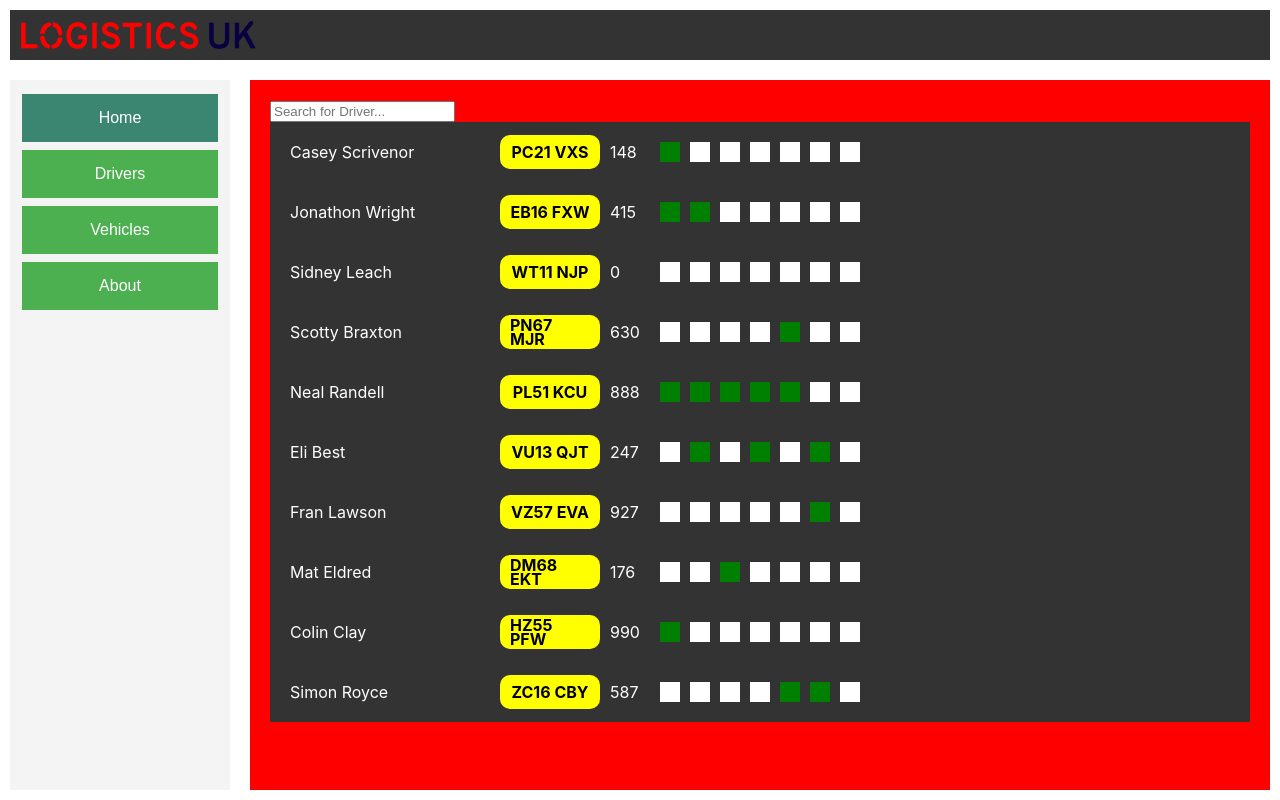
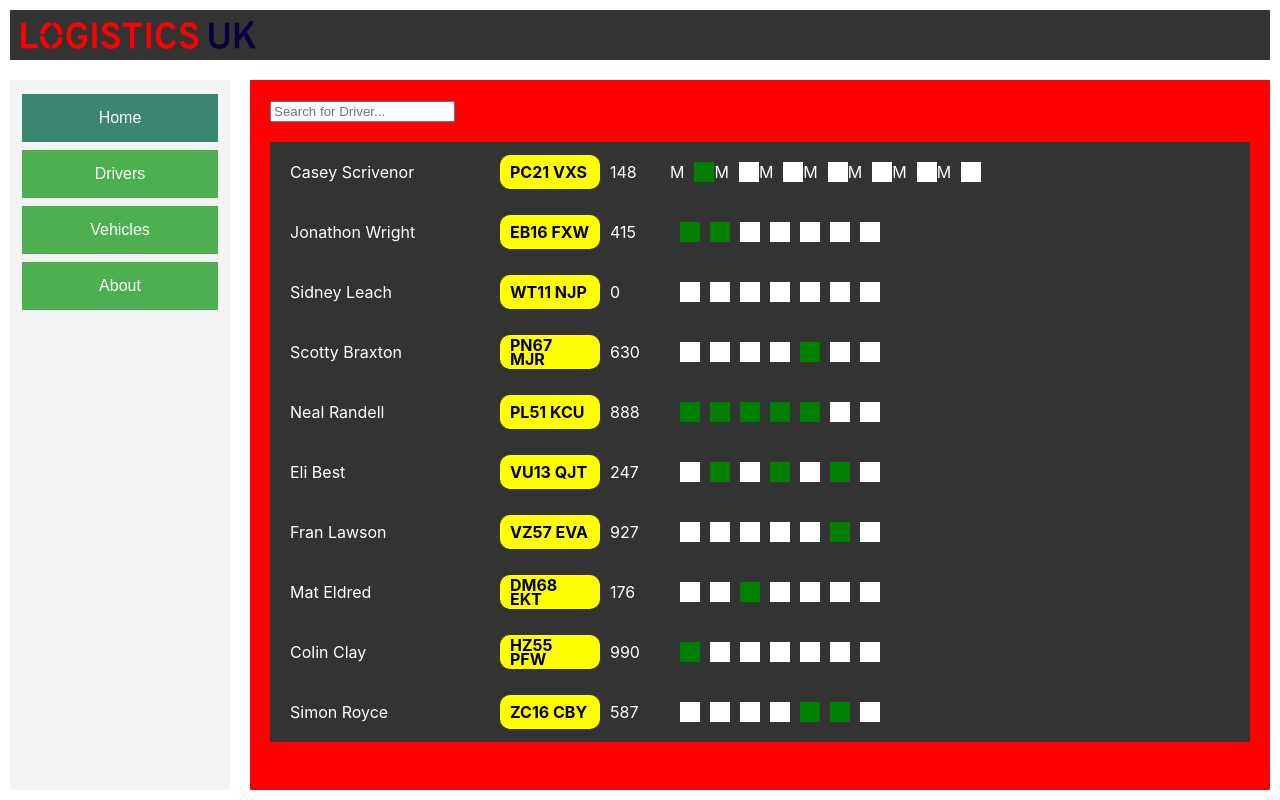
Before and after one commit to devon-rodriguez-davies/logistics-fullstack, a React (Create React App) app: page / in a window 1280 px wide. Built offline with nearby package versions, Linux system fonts and the light colour scheme.

Commit message:
Committing stuff and going to do the weekly shop. brb.

```diff
--- a/src/Components/MainSection.jsx
+++ b/src/Components/MainSection.jsx
@@ -5,14 +5,14 @@ import Row from './Row';
 
 const SearchBox = () => {
     return (
-        <input type="text" placeholder="Search for Driver..." />
+        <input className="searchbox" type="text" placeholder="Search for Driver..." />
     );
 };
 
 const Table = () => {
     return (
         <>
-            {Drivers.data.map((driver, index) => (<Row key={index} driver={driver} />))}
+            {Drivers.data.map((driver, index) => (<Row key={index} driver={driver} firstRow={index===0}/>))}
         </>
     );
 };
--- a/src/Components/Row.jsx
+++ b/src/Components/Row.jsx
@@ -2,7 +2,7 @@ import React, { useState } from 'react';
 import './Styles/Row.css';
 import { sum } from '../Utils';
 
-const Row = ({driver}) => {
+const Row = ({firstRow, driver}) => {
     // Assuming everyoe has a forename and surname. Hopefully Cher doesn't become a driver.
     const formattedName = driver.forename + " " + driver.surname;
 
@@ -30,10 +30,13 @@ const Row = ({driver}) => {
             <div className="text-component registration">{formattedRegistration}</div>
             <div className="text-component minutes">{duration}</div>
             {Array.from({ length: 7 }).map((_, index) => (
-                <div
-                    key={index}
-                    className={`day ${daysActive.includes(index) ? 'active' : ''}`}
-                />
+                    <>
+                    {firstRow && <div className="day-label">{['M']}</div>}
+                        <div
+                            key={index}
+                            className={`day ${daysActive.includes(index) ? 'active' : ''}`}
+                        />
+                    </>
             ))}
         </div>
     );
--- a/src/Components/Styles/MainSection.css
+++ b/src/Components/Styles/MainSection.css
@@ -4,3 +4,7 @@
     background-color: red;
     margin: 10px;
   }
+
+  .searchbox {
+    margin-bottom: 20px;
+  }
--- a/src/Components/Styles/Row.css
+++ b/src/Components/Styles/Row.css
@@ -28,12 +28,12 @@
     font-weight: bold;
     width: 80px;
     display: flex;
-    justify-content: center;
+    justfy-content: center;
     align-items: center;
 }
 
 .minutes {
-    width: 30px;
+    width: 50px;
 }
 
 .day {
@@ -46,3 +46,13 @@
 .day.active {
     background-color: green;
 }
+
+.day-label {
+
+}
+
+.parent-container {
+    display: flex;
+    flex-direction: column;
+    align-items: center;
+}
```
